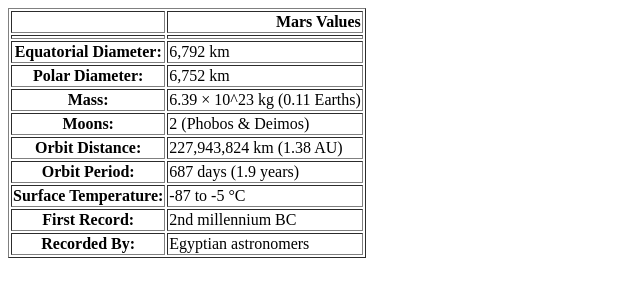
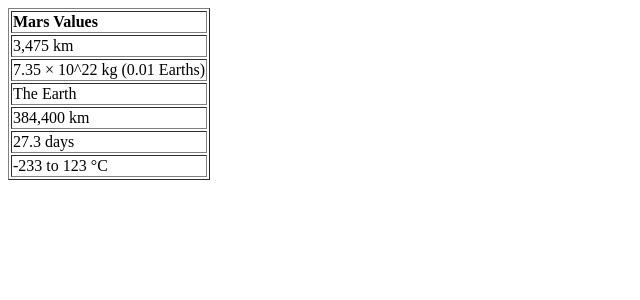
Before and after one commit to AymanSulaiman/web-scraping-challenge, a Flask app: template templates/mars_facts.html in a window 1280 px wide. Shown: the top 300 px of the page, without its empty margins (0-640 px from the left). Run offline with Flask 2, Linux system fonts and the light colour scheme; the template is opened without the code that fills it, so the values that code supplies are empty; parts of the project's set-up code (start-up, migrations or seed data) failed here and were passed over; some libraries are stand-ins or nearby versions.

Commit message:
Finally finished

```diff
--- a/templates/mars_facts.html
+++ b/templates/mars_facts.html
@@ -1,50 +1,27 @@
-<table border="1" class="dataframe">
+<table border="1" class="dataframe" id="html_tbl_css">
   <thead>
-    <tr style="text-align: right;">
-      <th></th>
+    <tr style="text-align: left;">
       <th>Mars Values</th>
-    </tr>
-    <tr>
-      <th></th>
-      <th></th>
     </tr>
   </thead>
   <tbody>
     <tr>
-      <th>Equatorial Diameter:</th>
-      <td>6,792 km</td>
+      <td>3,475 km</td>
     </tr>
     <tr>
-      <th>Polar Diameter:</th>
-      <td>6,752 km</td>
+      <td>7.35 × 10^22 kg (0.01 Earths)</td>
     </tr>
     <tr>
-      <th>Mass:</th>
-      <td>6.39 × 10^23 kg (0.11 Earths)</td>
+      <td>The Earth</td>
     </tr>
     <tr>
-      <th>Moons:</th>
-      <td>2 (Phobos &amp; Deimos)</td>
+      <td>384,400 km</td>
     </tr>
     <tr>
-      <th>Orbit Distance:</th>
-      <td>227,943,824 km (1.38 AU)</td>
+      <td>27.3 days</td>
     </tr>
     <tr>
-      <th>Orbit Period:</th>
-      <td>687 days (1.9 years)</td>
-    </tr>
-    <tr>
-      <th>Surface Temperature:</th>
-      <td>-87 to -5 °C</td>
-    </tr>
-    <tr>
-      <th>First Record:</th>
-      <td>2nd millennium BC</td>
-    </tr>
-    <tr>
-      <th>Recorded By:</th>
-      <td>Egyptian astronomers</td>
+      <td>-233 to 123 °C</td>
     </tr>
   </tbody>
 </table>
```
Also changed, not shown: scrape_mars.py (+6 -5 lines), templates/index.html (+52 -4 lines), 1 other file.
